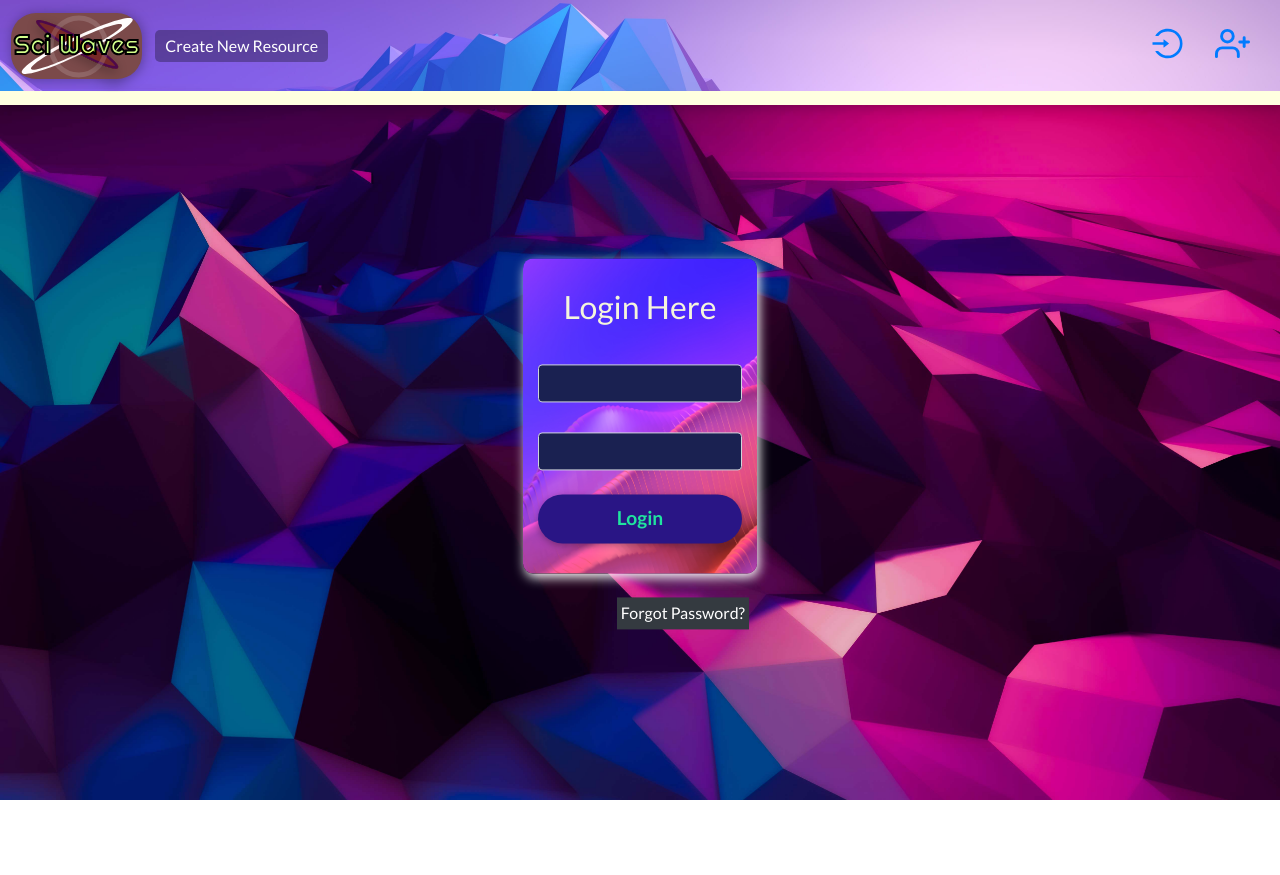
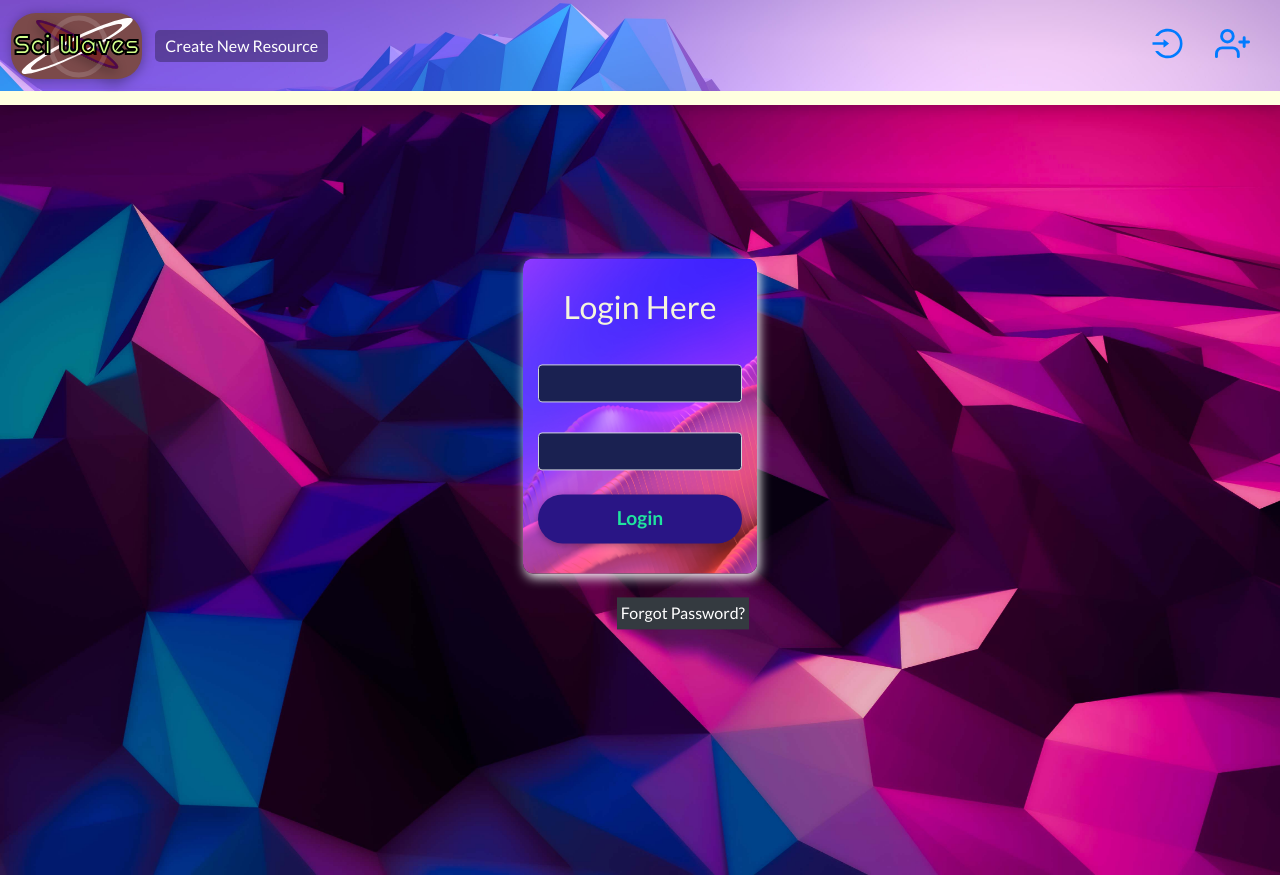
Before and after one commit to PetrovIlyuha/sci-waves, a Next.js app in the folder client/: page /login in a window 1280 px wide. Before the commit the page ends 800 px from the top, so only its background shows below. Built offline with nearby package versions, Linux system fonts and the light colour scheme; no server answers.

Commit message:
added background prop resolving background either to image for 100vh or just color for more

```diff
--- a/client/components/Layout.jsx
+++ b/client/components/Layout.jsx
@@ -7,7 +7,7 @@ import { AiOutlineLogin } from "react-icons/ai"
 import { isUserAuthenticated, logOutUser } from "../utils/helpers"
 import { AiOutlineLogout } from "react-icons/ai"
 
-const Layout = ({ children }) => {
+const Layout = ({ children, background }) => {
   const Head = () => (
     <>
       <link
@@ -85,7 +85,13 @@ const Layout = ({ children }) => {
     </ul>
   )
   return (
-    <div className='overall__layout-styles'>
+    <div
+      className='overall__layout-styles'
+      style={{
+        background: background ? background : null,
+        height: background ? "200vh" : "100vh",
+        color: background ? "#333 !important" : "black",
+      }}>
       {Head()}
       {navBar()}
       <div className='container customContainer pt-5 pb-5'>{children}</div>
```
